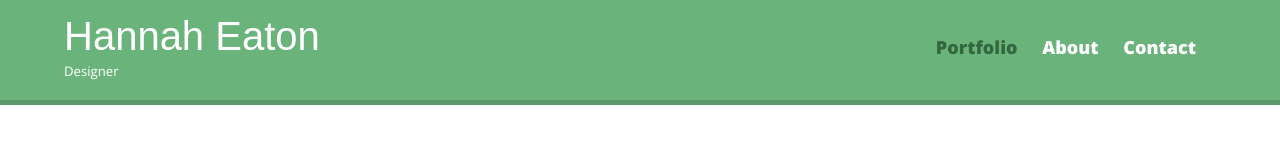
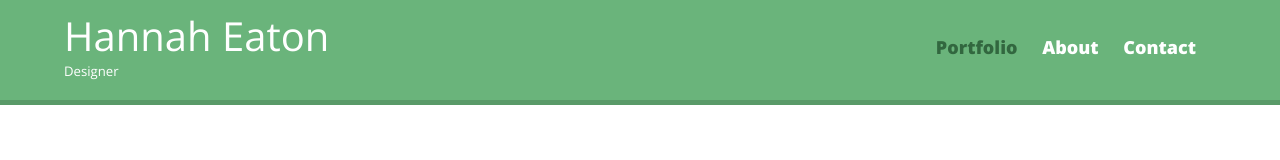
Before and after one commit to hannah-eaton/hannah-eaton.github.io, a plain HTML site: page index.html in a window 1280 px wide. Shown: the top 160 px of the page. Drawn offline with nearby package versions, Linux system fonts and the light colour scheme.

Commit message:
changed font

```diff
--- a/css/main.css
+++ b/css/main.css
@@ -45,7 +45,7 @@ header {
 }
 
 h1 {
-  font-family: 'Changa One', sans-serif;
+  font-family: 'Open Sans', sans-serif;
   margin: 15px 0;
   font-size: 1.75em;
   font-weight: normal;
```
